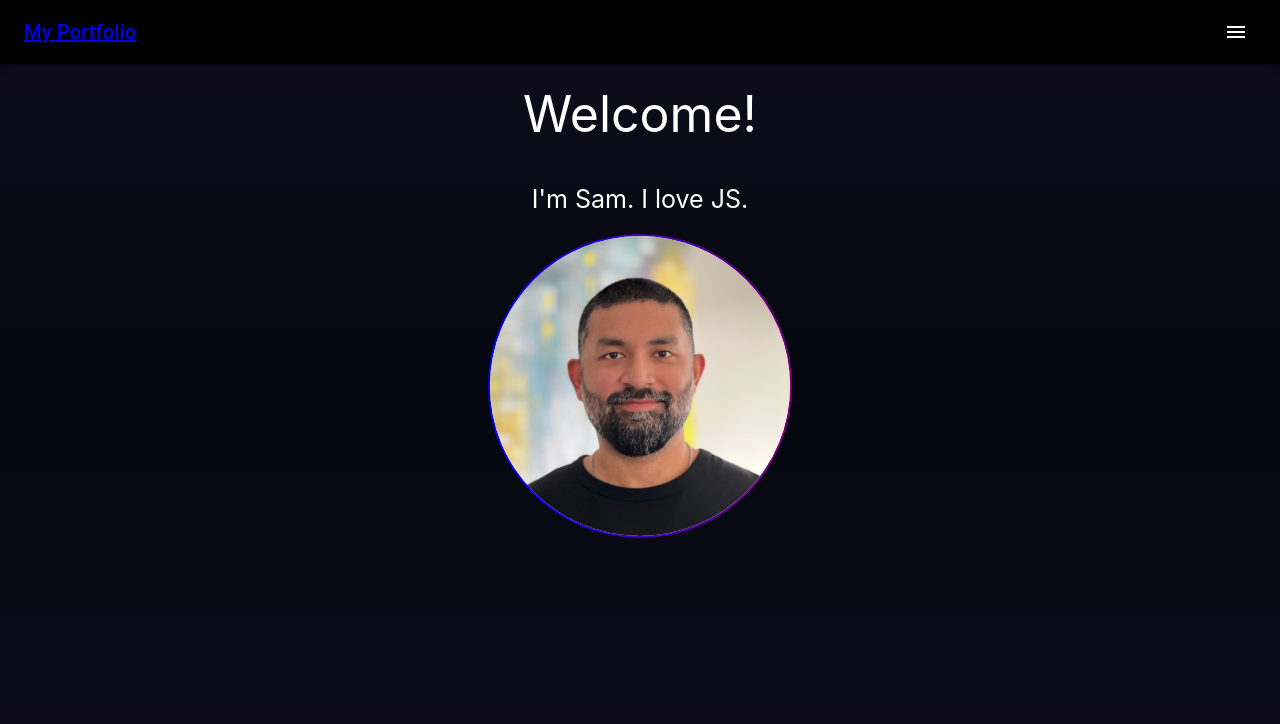
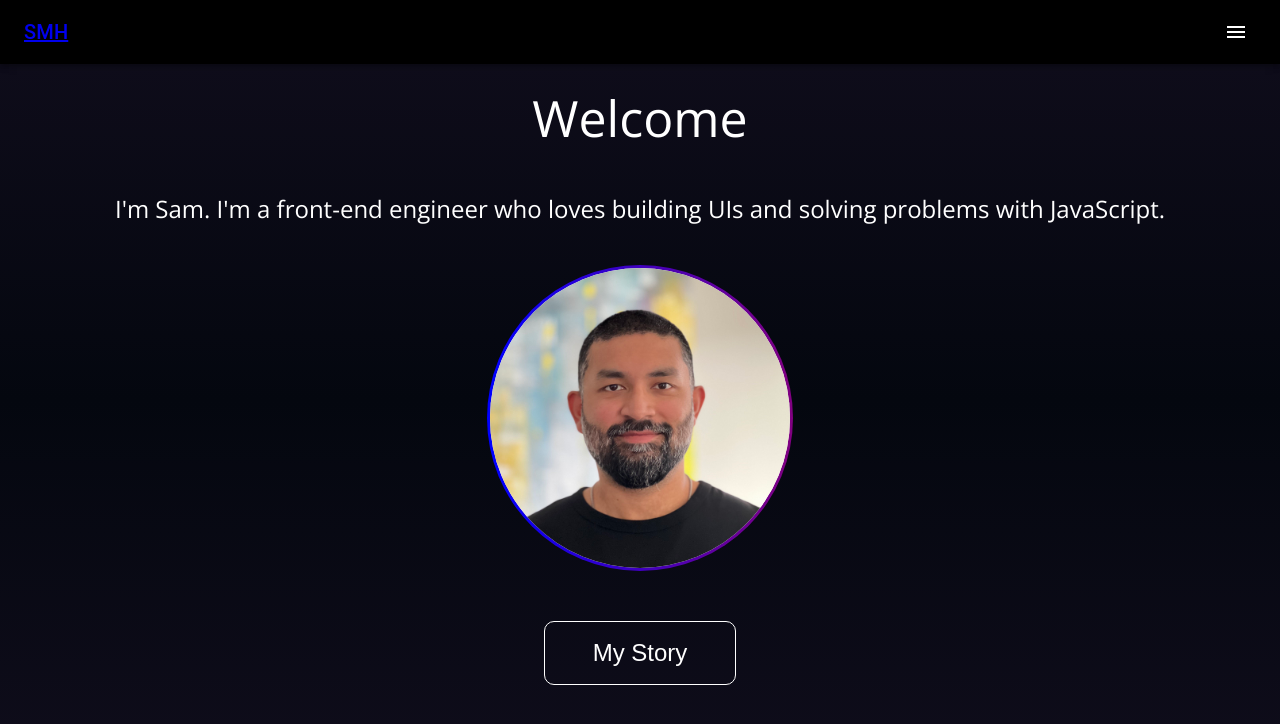
Before and after one commit to Sam-Haider/sam-haider.github.io, a React (Create React App) app: page / in a window 1280 px wide. Shown: the top 724 px of the page. Built offline with nearby package versions, Linux system fonts and the light colour scheme.

Commit message:
Add google font Add styling

```diff
--- a/public/index.html
+++ b/public/index.html
@@ -3,6 +3,12 @@
   <head>
     <meta charset="utf-8" />
     <link rel="icon" href="%PUBLIC_URL%/favicon.ico" />
+    <link rel="preconnect" href="https://fonts.gstatic.com" />
+    <link
+      href="https://fonts.googleapis.com/css2?family=Open+Sans&display=swap"
+      rel="stylesheet"
+    />
+
     <meta name="viewport" content="width=device-width, initial-scale=1" />
     <meta name="theme-color" content="#000000" />
     <meta
--- a/src/App.css
+++ b/src/App.css
@@ -34,4 +34,5 @@
     rgb(16, 13, 28)
   );
   min-height: 100vh;
+  font-family: "Open Sans", sans-serif;
 }
--- a/src/App.js
+++ b/src/App.js
@@ -28,7 +28,7 @@ function App() {
         <AppBar position="static">
           <Toolbar>
             <Typography variant="h6" component={Link} to="/">
-              My Portfolio
+              SMH
             </Typography>
             <Box sx={{ flexGrow: 1 }} />
             <IconButton color="inherit" onClick={handleMenuOpen}>
--- a/src/components/Home.js
+++ b/src/components/Home.js
@@ -7,7 +7,7 @@ const Image = styled("img")`
   border-radius: 50%;
   overflow: hidden;
   object-fit: cover;
-  border: 2px solid transparent;
+  border: 3px solid transparent;
   background-image: linear-gradient(white, white),
     linear-gradient(to right, blue, purple);
   background-origin: border-box;
@@ -17,6 +17,7 @@ const Image = styled("img")`
 const Wrapper = styled("div")({
   display: "flex",
   justifyContent: "center",
+  marginBottom: "30px",
 });
 
 const WelcomeWrapper = styled("div")`
@@ -33,27 +34,54 @@ const GreetingWrapper = styled("div")`
   padding: 20px;
   display: flex;
   justify-content: center;
+  align-items: center;
+  margin-bottom: 20px;
 `;
 
 const Greeting = styled("div")`
   color: white;
-  font-size: 25px;
+  font-size: 1.5rem;
+  text-align: center;
+  width: 90%;
+`;
+
+const ButtonWrapper = styled("div")`
+  padding: 20px;
+  display: flex;
+  justify-content: center;
+`;
+
+const StyledButton = styled("button")`
+  padding: 0.7em 2em;
+  background-color: transparent;
+  color: white;
+  font-size: 1.5em;
+  text-align: center;
+  border-radius: 10px;
+  border: 1px solid white;
 `;
 
 function Home() {
   return (
     <>
       <WelcomeWrapper>
-        <Welcome>Welcome!</Welcome>
+        <Welcome>Welcome</Welcome>
       </WelcomeWrapper>
 
       <GreetingWrapper>
-        <Greeting>I'm Sam. I love JS.</Greeting>
+        <Greeting>
+          I'm Sam. I'm a front-end engineer who loves building UIs and solving
+          problems with JavaScript.
+        </Greeting>
       </GreetingWrapper>
 
       <Wrapper>
         <Image src="images/profile.jpeg" alt="Your photo" />
       </Wrapper>
+
+      <ButtonWrapper>
+        <StyledButton>My Story</StyledButton>
+      </ButtonWrapper>
     </>
   );
 }
```
